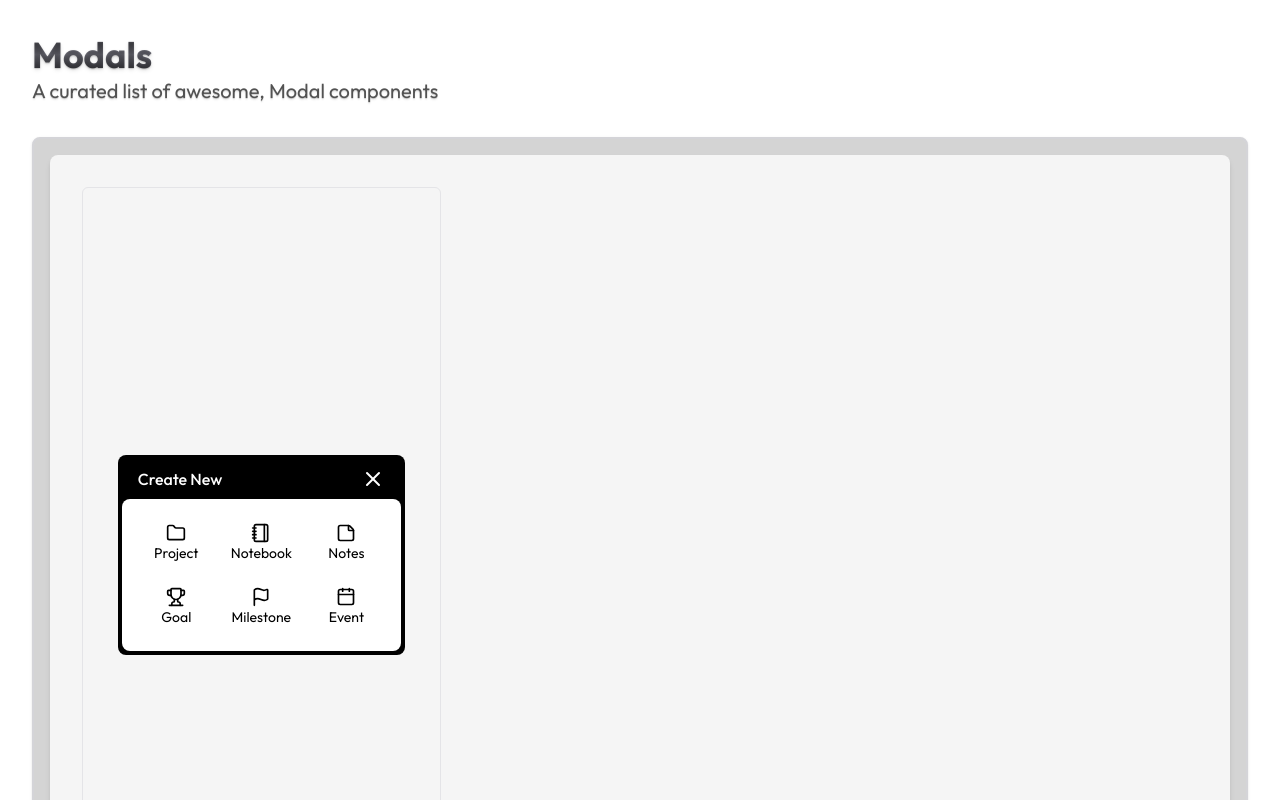
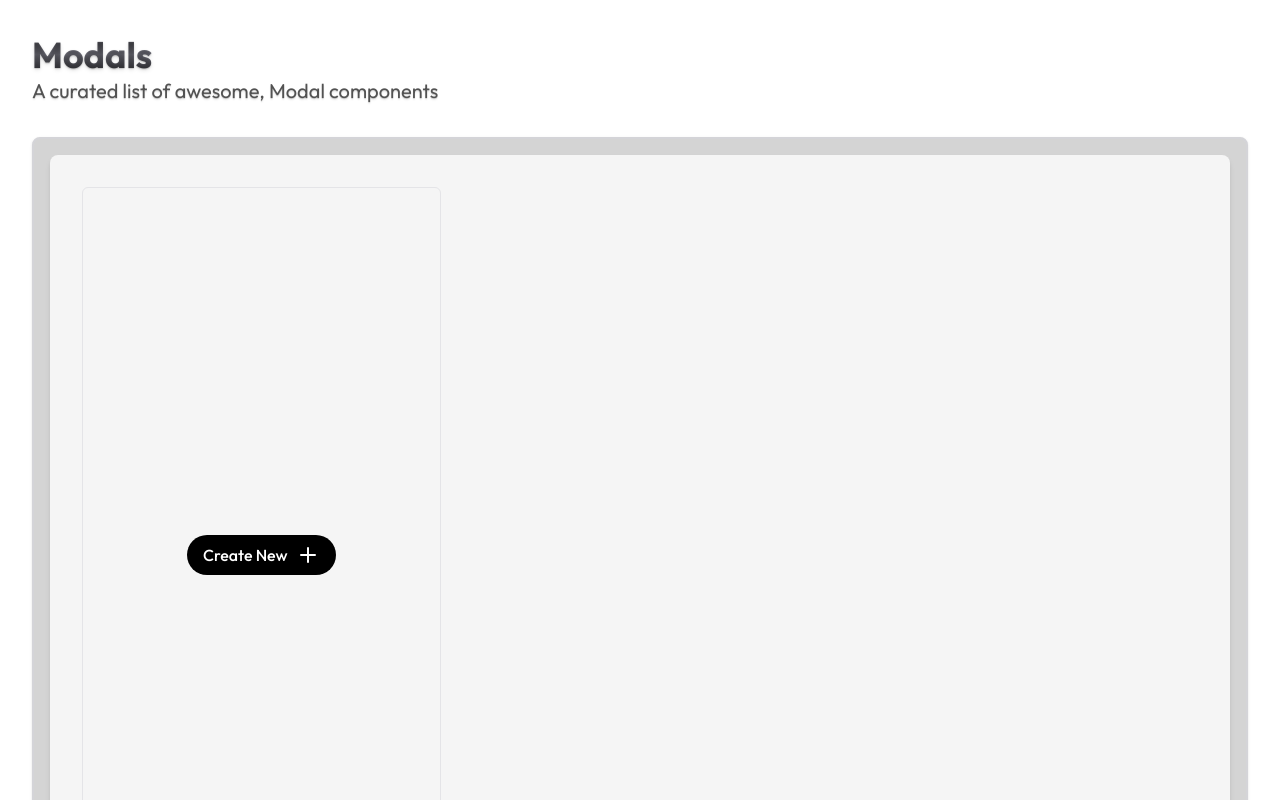
Before and after one commit to rishiraj1209/design-inspirations, a React (Vite) app in the folder ui-components/: page /modals in a window 1280 px wide. Shown: the top 800 px of the page. Built offline with nearby package versions, Linux system fonts and the light colour scheme; the HTML template or start-up script is replaced by a standard one; a web font is replaced by a local one.

Commit message:
changed the modal component

```diff
--- a/ui-components/src/components/Modals/CreateModal.tsx
+++ b/ui-components/src/components/Modals/CreateModal.tsx
@@ -1,50 +1,60 @@
-import { Calendar, Flag, Folder, Notebook, Plus, StickyNote, Trophy, XIcon } from "lucide-react";
-import { useState } from "react"
+import {
+  Calendar, Flag, Folder, Notebook,
+  Plus, StickyNote, Trophy, XIcon
+} from "lucide-react";
+import { useState } from "react";
 import { AnimatePresence, motion } from "motion/react";
 
+const items = [
+  { icon: Folder, label: "Project" },
+  { icon: Notebook, label: "Notebook" },
+  { icon: StickyNote, label: "Notes" },
+  { icon: Trophy, label: "Goal" },
+  { icon: Flag, label: "Milestone" },
+  { icon: Calendar, label: "Event" },
+];
 
 const CreateModal = () => {
-    const [isOpen, setIsOpen] = useState(true);
+    const [isOpen, setIsopen] = useState(false);
   return (
-    <>
-      <motion.div layout className={`${isOpen?'p-1 rounded-lg bg-black':''}`}>
-        <motion.button layout onClick={()=>{setIsOpen(!isOpen)}} className={`bg-black text-white font-medium flex items-center rounded-full py-2 px-4 w-full gap-2 justify-between`}>
-            <p>Create New</p>
-            <span>{isOpen? <XIcon/>:<Plus/>}</span>
-        </motion.button>
-        <AnimatePresence mode="wait">
-            {isOpen &&
-                <motion.div layout initial={{opacity:0, scale:0}} animate={{opacity:1, scale:1}} exit={{opacity:0, scale:0}} transition={{duration:0.3,ease:'easeInOut'}}
-                 className={`grid grid-cols-3 bg-white rounded-lg gap-2 p-4 `}>
-                    <div className={`rounded-lg bg-transparent hover:bg-neutral-100 flex flex-col items-center justify-center p-2 cursor-pointer transition-all duration-300`}>
-                        <div><Folder className="size-5"/></div>
-                        <p className="text-sm">Project</p>
-                    </div>
-                    <div className={`rounded-lg bg-transparent hover:bg-neutral-100 flex flex-col items-center justify-center p-2 cursor-pointer transition-all duration-300`}>
-                        <div><Notebook className="size-5"/></div>
-                        <p className="text-sm">Notebook</p>
-                    </div>
-                    <div className={`rounded-lg bg-transparent hover:bg-neutral-100 flex flex-col items-center justify-center p-2 cursor-pointer transition-all duration-300`}>
-                        <div><StickyNote className="size-5"/></div>
-                        <p className="text-sm">Notes</p>
-                    </div>
-                    <div className={`rounded-lg bg-transparent hover:bg-neutral-100 flex flex-col items-center justify-center p-2 cursor-pointer transition-all duration-300`}>
-                        <div><Trophy className="size-5"/></div>
-                        <p className="text-sm">Goal</p>
-                    </div>
-                    <div className={`rounded-lg bg-transparent hover:bg-neutral-100 flex flex-col items-center justify-center p-2 cursor-pointer transition-all duration-300`}>
-                        <div><Flag className="size-5"/></div>
-                        <p className="text-sm">Milestone</p>
-                    </div>
-                    <div className={`rounded-lg bg-transparent hover:bg-neutral-100 flex flex-col items-center justify-center p-2 cursor-pointer transition-all duration-300`}>
-                        <div><Calendar className="size-5"/></div>
-                        <p className="text-sm">Event</p>
-                    </div>
+  <AnimatePresence mode="wait">
+    {!isOpen?
+        (
+        <motion.div layoutId="modal">
+            <motion.button layoutId="modal-button" onClick={()=>{setIsopen(true)}} className="px-4 py-2 flex items-center gap-2 bg-black text-white font-medium rounded-full">
+                <motion.p layoutId="modal-para">Create New</motion.p>
+                <motion.div layoutId="modal-icon"><Plus/></motion.div>
+            </motion.button>
+        </motion.div>
+    ):
+        (
+        <motion.div layoutId="modal" className="bg-black p-1 rounded-lg overflow-hidden">
+            <motion.button layoutId="modal-button" onClick={()=>{setIsopen(false)}} className="px-4 py-2 flex items-center justify-between w-full text-white font-medium">
+                <motion.p layoutId="modal-para">Create New</motion.p>
+                <motion.div layoutId="modal-icon"><XIcon/></motion.div>
+            </motion.button>
+            <AnimatePresence mode="wait">
+                <motion.div initial={{opacity: 0}} animate={{opacity: 1}} exit={{opacity: 0}} transition={{duration: 0.25,}} className="grid grid-cols-3 gap-1 p-3 bg-neutral-100 rounded-lg">
+                    {items.map(({ icon: Icon, label }, i) => (
+                        <div
+                        className="rounded-xl flex flex-col items-center justify-center py-2 px-2 gap-2 hover:bg-neutral-200 cursor-pointer transition-all duration-300"
+                        >
+                        <Icon
+                            className="size-5 text-neutral-700"
+                        />
+                        <span className="text-xs text-neutral-700">
+                            {label}
+                        </span>
+                        </div>
+                    ))}
                 </motion.div>
-            }
-        </AnimatePresence>
-      </motion.div>
-    </>
+            </AnimatePresence>
+
+        </motion.div>
+    )
+    }
+  </AnimatePresence>
+
   )
 }
 
```
